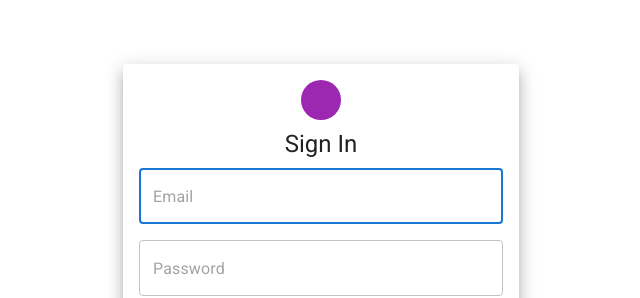
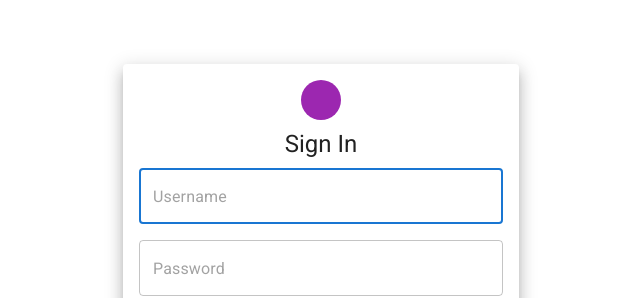
Before and after one commit to ronygomes/university-management-system, a React app in the folder web-client/: page /login in a window 1280 px wide. Shown: the top 298 px of the page, without its empty margins (319-959 px from the left). Built offline with nearby package versions, Linux system fonts and the light colour scheme; some icons are missing; the HTML template or start-up script is replaced by a standard one.

Commit message:
Change Login email to username

```diff
--- a/web-client/src/components/AuthContext.tsx
+++ b/web-client/src/components/AuthContext.tsx
@@ -4,7 +4,7 @@ import axios, { type AxiosResponse } from 'axios';
 const AuthContext = createContext<AuthContextType | undefined>(undefined);
 
 type User = {
-  email: string;
+  username: string;
   password: string;
 };
 
@@ -32,7 +32,7 @@ async function fetchAccessToken(user: User): Promise<AccessToken> {
     TOKEN_ENDPOINT,
     {
       grant_type: 'password',
-      username: user.email,
+      username: user.username,
       password: user.password,
       client_id: 'ums-client-webapp',
       redirect_uri: 'http://localhost:3000/',
--- a/web-client/src/pages/LoginPage.tsx
+++ b/web-client/src/pages/LoginPage.tsx
@@ -18,13 +18,13 @@ import { useAuth } from '../components/AuthContext';
 import { Navigate } from 'react-router-dom';
 
 type User = {
-  email: string;
+  username: string;
   password: string;
 };
 
 const LoginPage = () => {
   const [formUser, setFormUser] = useState<User>({
-    email: '',
+    username: '',
     password: '',
   });
 
@@ -63,11 +63,11 @@ const LoginPage = () => {
 
         <Box component='form' onSubmit={handleSubmit} noValidate sx={{ mt: 1 }}>
           <TextField
-            placeholder='Email'
+            placeholder='Username'
             fullWidth
             required
             autoFocus
-            name='email'
+            name='username'
             sx={{ mb: 2 }}
             onChange={handleChange}
           />
@@ -110,7 +110,7 @@ const LoginPage = () => {
         open={open}
         autoHideDuration={3000}
         onClose={() => setOpen(false)}
-        message='Invalid email or password'
+        message='Invalid username or password'
       />
     </Container>
   );
```
Also changed, not shown: 1 other file (tests, documents, lock files or other folders).
